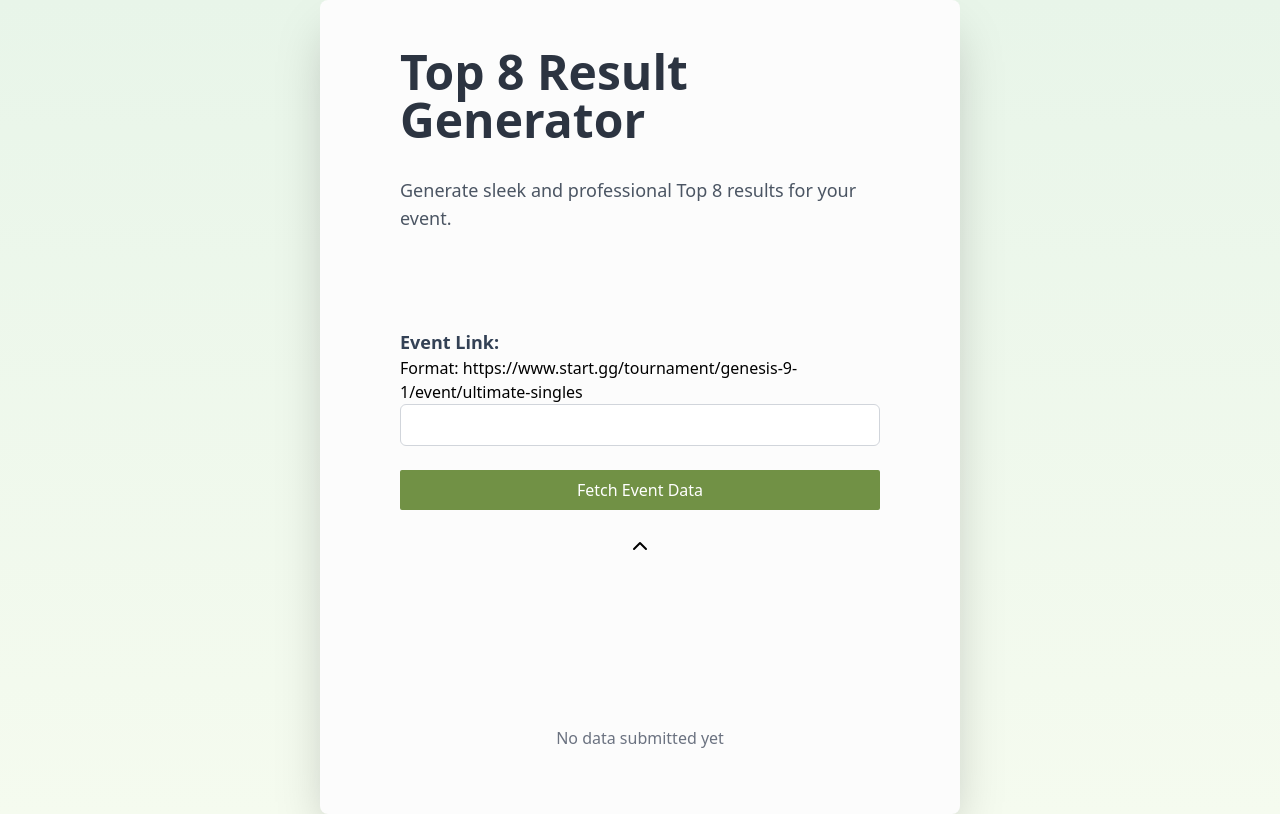
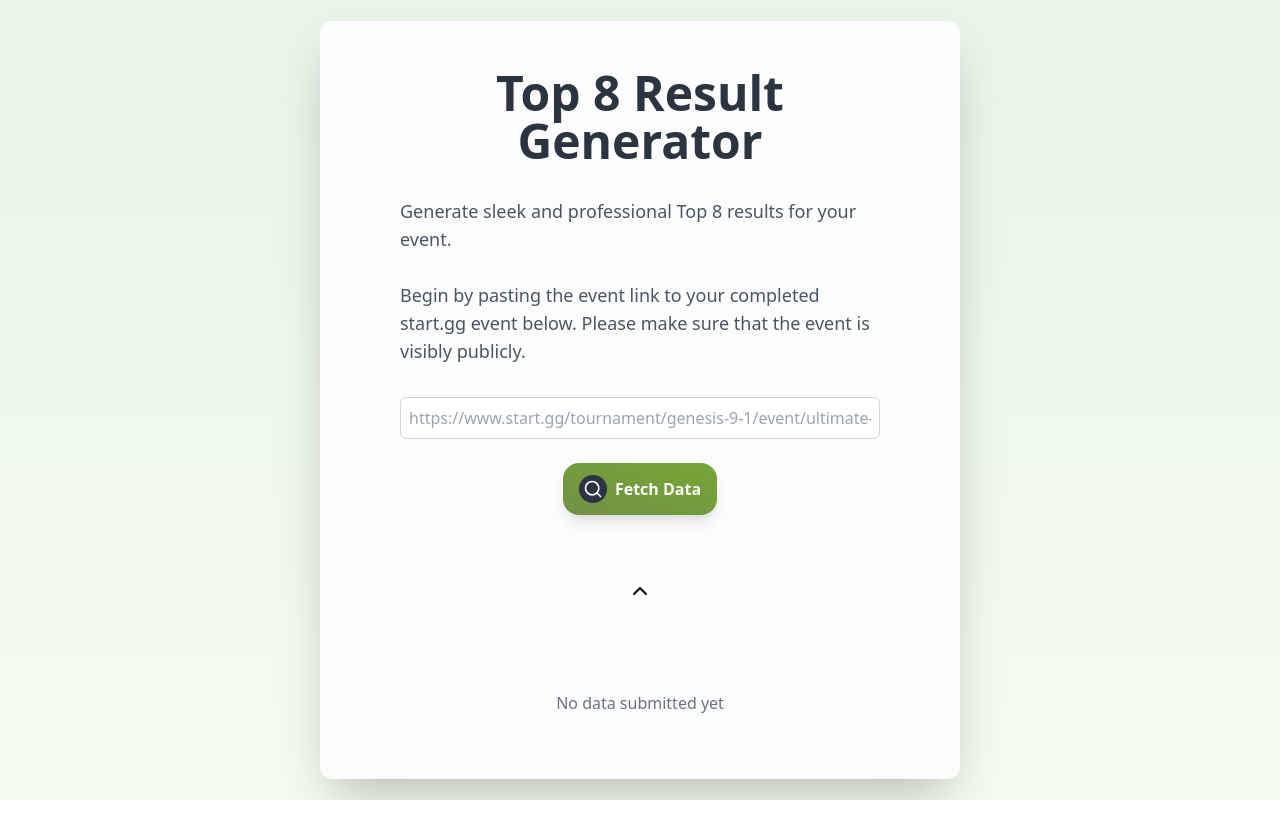
Before and after one commit to Junaidadams/Smash-Ultimate-Results-Generator, a React (Vite) app: page / in a window 1280 px wide. Built offline with nearby package versions, Linux system fonts and the light colour scheme.

Commit message:
Updates to the UI. New layout and changes to the fetch button

```diff
--- a/src/components/Top8Form.jsx
+++ b/src/components/Top8Form.jsx
@@ -2,7 +2,7 @@ import { useState } from "react";
 import { characterList } from "../../constants";
 import PropTypes from "prop-types";
 import axios from "axios";
-import { ChevronDown, ChevronUp } from "lucide-react";
+import { ChevronDown, ChevronUp, Search } from "lucide-react";
 
 const Top8Form = ({ onSubmit }) => {
   const [eventName, setEventName] = useState("");
@@ -140,33 +140,41 @@ const Top8Form = ({ onSubmit }) => {
   };
 
   return (
-    <form onSubmit={handleSubmit} className="space-y-6">
-      <div className="flex flex-col w-full p-4">
-        <label
+    <form onSubmit={handleSubmit} className="space-y-6 flex flex-col">
+      <div className="flex flex-col  w-full p-4">
+        <div className="m-auto w-full flex flex-col px-8 lg:px-16">
+          {/* <label
             htmlFor="eventLink"
-          className="text-lg font-semibold text-slate-700"
+            className="text-xl font-semibold mx-auto mb-4 text-slate-700"
           >
             Event Link:
-        </label>
-        <p>
-          Format:
-          https://www.start.gg/tournament/genesis-9-1/event/ultimate-singles
-        </p>
+          </label> */}
+
           <input
             id="eventLink"
             name="eventLink"
+            placeholder="https://www.start.gg/tournament/genesis-9-1/event/ultimate-singles"
             type="text"
             value={eventLink}
             onChange={(e) => setEventLink(e.target.value)}
-          className="border border-gray-300 rounded-md p-2 focus:border-gray-400 focus:outline-none"
+            className="border border-gray-300 rounded-md p-2 focus:border-gray-400 focus:outline-none w-full mx-auto"
           />
+        </div>
         <button
           type="button"
           onClick={() => fetchEventData(eventLink)}
-          className="mt-6 bg-[#719145] text-white rounded-sm py-2 px-4 hover:bg-[#86a161] focus:border-gray-400"
+          className="
+          bg-gradient-to-tr from-[#719145] to-[#77a536]
+          mt-6 text-white flex flex-row m-auto rounded-2xl py-3 px-4 hover:bg-[#86a161] focus:border-gray-400 space-x-2 shadow-lg"
         >
-          Fetch Event Data
+          <span className="bg-[#2c3441] p-1 sha rounded-full">
+            <Search size={20} />
+          </span>
+          <p className="my-auto font-semibold text-base">Fetch Data</p>
         </button>
+      </div>
+      <div className="mx-auto">
+        {" "}
         {toggle ? (
           <button
             className="bg-gray-30 mx-auto w-fit rounded-2xl my-4 px-4 py-2 hover:bg-gray-40 transition"
@@ -216,7 +224,7 @@ const Top8Form = ({ onSubmit }) => {
               type="date"
               value={date}
               onChange={(e) => setDate(e.target.value)}
-              className="border border-gray-300 rounded-md p-2 focus:border-gray-400 focus:outline-none"
+              className="border border-gray-300 rounded-md p-2 "
             />
           </div>
         </div>
--- a/src/pages/Home.jsx
+++ b/src/pages/Home.jsx
@@ -11,20 +11,21 @@ const Home = () => {
 
   return (
     <main className="min-w-screen min-h-screen bg-gradient-to-b from-[#E8F5E9] to-[#F5FBEF] z-0 flex items-center justify-center">
-      <section className="w-full bg-[#fcfcfc] sm:w-2/3 md:w-1/2 2xl:w-3/5 mx-auto min-h-screen shadow-2xl rounded-lg overflow-hidden">
-        <div className="px-8 pt-8 lg:px-16 flex flex-col">
-          <h1 className="text-5xl p-4 font-extrabold text-[#2c3441]">
+      <section className="w-full bg-[#fcfcfc] sm:w-2/3 md:w-1/2 2xl:w-3/5 mx-auto min-h-fit shadow-2xl rounded-xl overflow-hidden flex flex-col">
+        <div className="px-8 pt-8 lg:px-16 flex flex-col mx-auto">
+          <h1 className="text-4xl md:text-5xl text-center p-4 font-extrabold text-[#2c3441]">
             Top 8 Result Generator
           </h1>
-          <p className="p-4 text-lg text-[#4B5563] font-medium">
+          <p className="p-4 text-base md:text-lg text-[#4B5563] font-medium">
             Generate sleek and professional Top 8 results for your event.
+            <br />
+            <br />
+            Begin by pasting the event link to your completed start.gg event
+            below. Please make sure that the event is visibly publicly.
           </p>
         </div>
 
-        <div
-          className={`
-          } p-8 lg:p-16 transition-all duration-300`}
-        >
+        <div>
           <Top8Form onSubmit={handleFormSubmit} />
         </div>
         <div className="max-w-full max-h-full p-8 lg:p-16">
```
Lines whose indentation alone changed are shown as unchanged.
